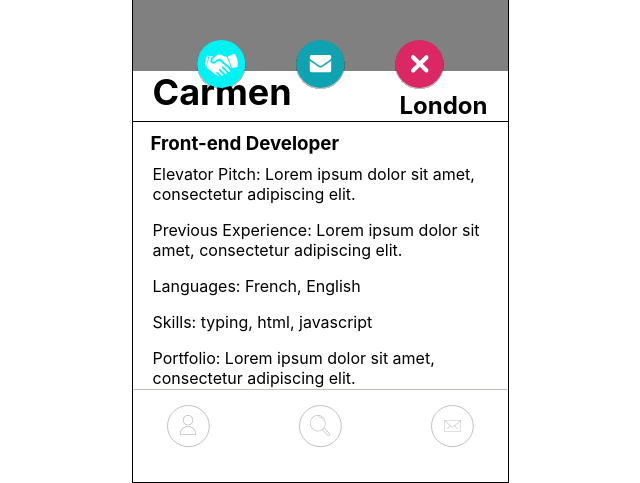
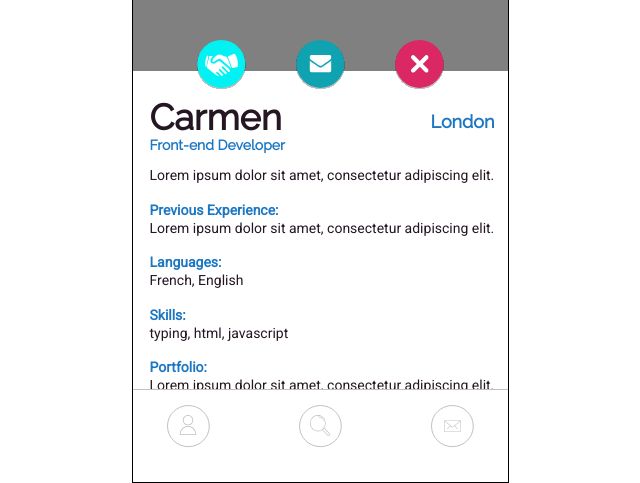
Before and after one commit to alex-alina/d-find-app, a React (Create React App) app: page / in a window 1280 px wide. Shown: the part 351-834 px from the top of the page, without its empty margins (320-960 px from the left). Built offline with nearby package versions, Linux system fonts and the light colour scheme.

Commit message:
almost final style for mainscreen

```diff
--- a/public/index.html
+++ b/public/index.html
@@ -5,6 +5,7 @@
     <link rel="shortcut icon" href="%PUBLIC_URL%/favicon.ico">
     <meta name="viewport" content="width=device-width, initial-scale=1, shrink-to-fit=no">
     <meta name="theme-color" content="#000000">
+    <link href="https://fonts.googleapis.com/css?family=Raleway|Roboto" rel="stylesheet">
     <!--
       manifest.json provides metadata used when your web app is added to the
       homescreen on Android. See https://developers.google.com/web/fundamentals/web-app-manifest/
--- a/src/components/ProfileText.js
+++ b/src/components/ProfileText.js
@@ -8,14 +8,20 @@ export default function ProfileText(props) {
       <h1>{props.candidateProfile.name}</h1>
       <h2>{props.candidateProfile.location}</h2>
     </div>
-    <h3>{props.candidateProfile.title}</h3>
+
     <div className="info-container">
-      <p>Elevator Pitch: {props.candidateProfile.elevatorPitch}</p>
-      <p>Previous Experience: {props.candidateProfile.previousExperience}</p>
-      <p>Languages: {props.candidateProfile.languages}</p>
-      <p>Skills: {props.candidateProfile.skills}</p>
-      <p>Portfolio: {props.candidateProfile.portfolio}</p>
-      <p>Education: {props.candidateProfile.education}</p>
+      <h3>{props.candidateProfile.title}</h3>
+      <p>{props.candidateProfile.elevatorPitch}</p>
+      <h4>Previous Experience:</h4>
+      <p>{props.candidateProfile.previousExperience}</p>
+      <h4>Languages:</h4>
+      <p>{props.candidateProfile.languages}</p>
+      <h4>Skills:</h4>
+      <p>{props.candidateProfile.skills}</p>
+      <h4>Portfolio:</h4>
+      <p>{props.candidateProfile.portfolio}</p>
+      <h4>Education:</h4>
+      <p>{props.candidateProfile.education}</p>
     </div>
   </div>)
 }
--- a/src/styles/ProfileText.css
+++ b/src/styles/ProfileText.css
@@ -2,40 +2,74 @@
   width: 100%;
   height: 318px;
   overflow: auto;
+  letter-spacing: -2%;
 }
 
 .description-header {
+  padding-top: 25px;
   max-width: 100%;
-  height: 50px;
-  border-bottom: 1px solid black;
+  margin-left: 17px;
 }
+
 
 .description-header h1, h2 {
   display: inline;
+  font-family: 'Raleway', sans-serif;
+  color: #1C77C3;
+  font-style: bold;
 }
 
 .description-header h2 {
   float: right;
-  font-size: 24px;
-  line-height: 29px;
-  padding-right: 20px;
+  font-size: 18px;
+  line-height: 21px;
+  margin-right: 13px;
 
 }
 
 .description-header h1 {
   font-size: 36px;
-  line-height: 43px;
-  padding-left: 20px;
-
-}
-
-.profile-text h3 {
-  padding-left: 18px;
-  line-height: 5px;
+  line-height: 42px;
+  color: #241623;
 }
 
 .info-container {
   max-width: 100%;
-  padding-left: 20px;
-  padding-right: 20px;
+  margin-top: -15px;
+  color:  #241623;
+  font-family: 'Roboto', sans-serif;
+  font-size: 14px;
+  margin-left: 17px;
 }
+
+.info-container h3 {
+  font-size: 14px;
+  color: #1C77C3;
+  font-style: bold;
+  font-family: 'Raleway',sans-serif;
+}
+
+.info-container h4 {
+  color: #1C77C3;
+  line-height: 16px;
+  margin-bottom: -12px;
+}
+.info-container p {
+  line-height: 16px;
+}
+
+::-webkit-scrollbar {
+ width: 6px;
+}
+
+::-webkit-scrollbar-track {
+  background: white;
+  opacity: 1;
+}
+
+::-webkit-scrollbar-thumb {
+  background: #241623;
+  width: 6px;
+  border-radius: 20px;
+  box-shadow: inset 0 0 5px grey;
+}
```
